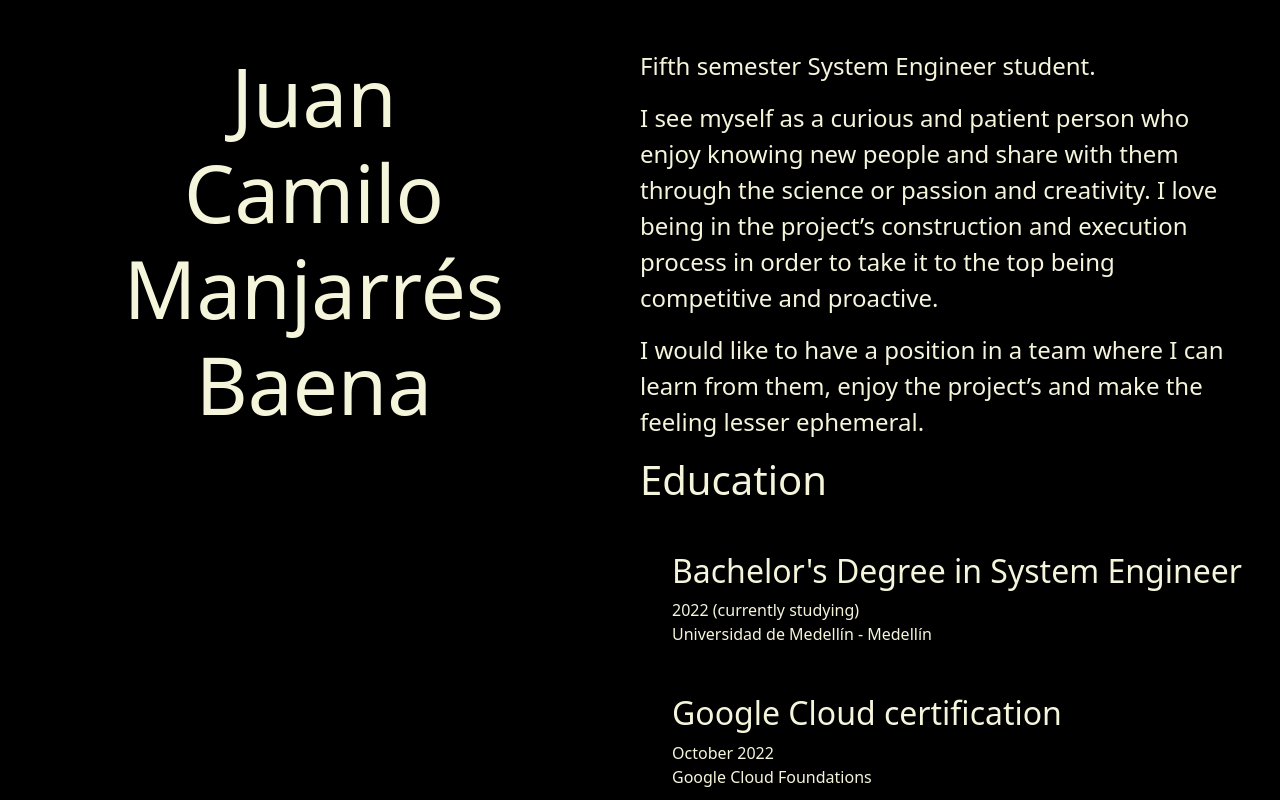
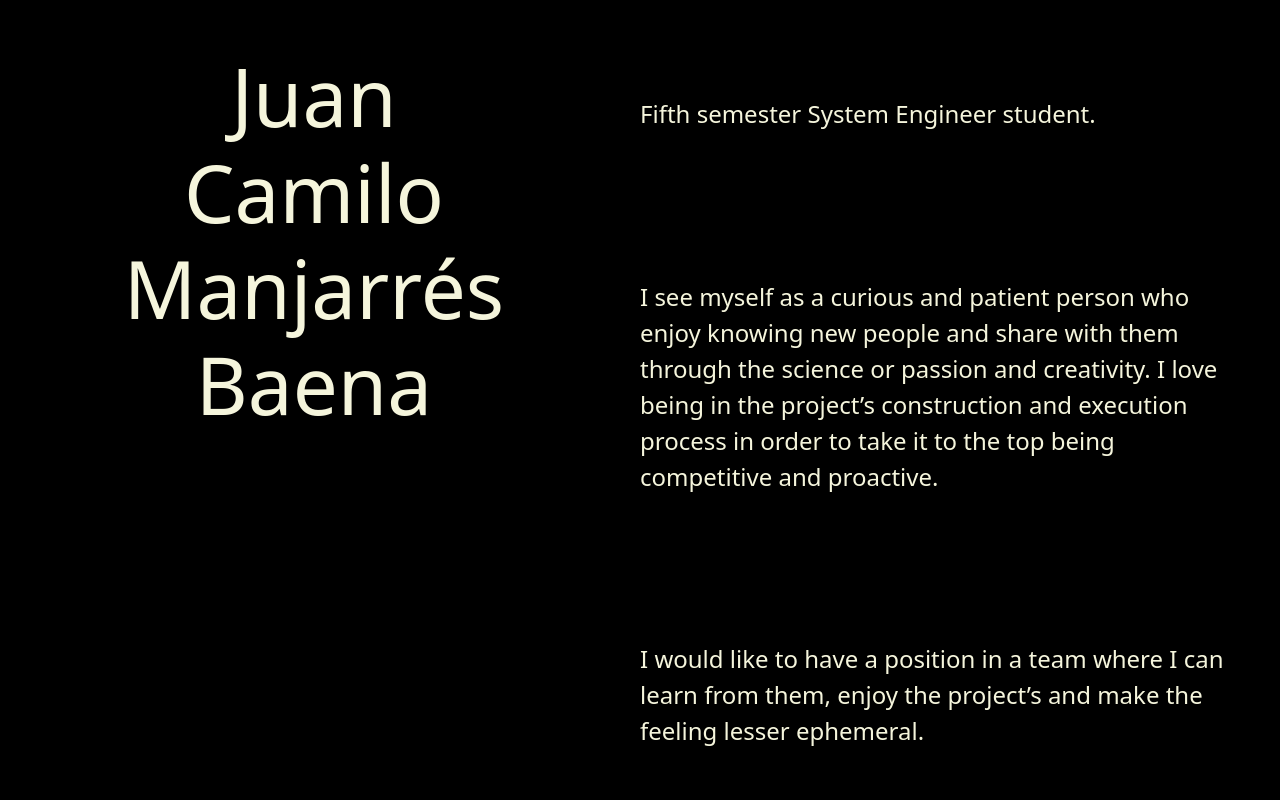
Before and after one commit to JuanCamiloMB/mypage, a React (Create React App) app: page /#/ in a window 1280 px wide. Shown: the top 800 px of the page. Built offline with nearby package versions, Linux system fonts and the light colour scheme.

Commit message:
animations added

```diff
--- a/src/pages/Me.css
+++ b/src/pages/Me.css
@@ -26,3 +26,47 @@ a{
 a:hover{
     color: rgb(160, 160, 160);
 }
+
+section{
+    min-height: 100vh;
+}
+
+.title-hidden{
+    opacity: 0;
+    filter: blur(5px);
+    transform: translateY(-50%);
+    transition: all 2s;
+}
+
+.visible{
+    opacity: 1;
+    filter: blur(0);
+    transform: translateX(0);
+}
+
+.hidden{
+    opacity: 0;
+    filter: blur(5px);
+    transform: translateX(-50%);
+    transition: all 1s;
+}
+
+/* @media(prefers-reduced-motion){
+    .hidden{
+        transition: none;
+    }
+} */
+
+.show{
+    opacity: 1;
+    filter: blur(0);
+    transform: translateX(0);
+}
+
+.fixed {
+    position: fixed;
+    height: 100%;
+    top: 0px;
+    left: 0px;
+    bottom: 0px;
+}
--- a/src/pages/Me.js
+++ b/src/pages/Me.js
@@ -1,21 +1,50 @@
-import React, {useState} from 'react';
+import React, {useEffect, useState} from 'react';
 import './Me.css'
 import { AiFillCaretDown, AiFillCaretRight } from 'react-icons/ai'
 
 const Me = () => {
+    useEffect(() => {
+        const observer = new IntersectionObserver((elements) => {
+            elements.forEach((element) => {
+                if (element.isIntersecting){
+                    element.target.classList.add('visible')
+                } else{
+                    element.target.classList.remove('visible')
+                }
+            })
+        })
+        const hiddenElement = document.querySelector('#name')
+        observer.observe(hiddenElement)
+    })
 
-    const [show, setShow] = useState(false)
+    useEffect(() => {
+    const observer = new IntersectionObserver((entries) => {
+        entries.forEach((entry) => {
+            if (entry.isIntersecting){
+                entry.target.classList.add('show');
+            }else{
+                entry.target.classList.remove('show');
+            }
+        });
+    });
+    const hiddenElements = document.querySelectorAll('.hidden');
+    hiddenElements.forEach((el) => observer.observe(el));
+    })
+
+
+    /* const [show, setShow] = useState(false) */
     return(
         <>
             <div id="MePage" className='container-fluid row my-5'>
-                <div id="side" className='col-md d-flex justify-content-center  display-1'>
-                    <div id="name" className='text-center mx-5 px-5'>Juan Camilo Manjarrés Baena</div>
+                <div id="side" className='col-md d-flex justify-content-center display-1'>
+                    <div id="name" className='text-center mx-5 px-5 title-hidden'>Juan Camilo Manjarrés Baena</div>
                 </div>
-                <div id="about" className='col-md fs-4'>
+                <div id="about" className='col-md fs-4 container my-5'>
+                    <section className='row hidden'>
                         <p>Fifth semester System Engineer student.</p>
                         <p>I see myself as a curious and patient person who enjoy knowing new people and share with them through the science or passion and creativity. I love being in the project’s construction and execution process in order to take it to the top being competitive and proactive.</p>
                         <p>I would like to have a position in a team where I can learn from them, enjoy the project’s and make the feeling lesser ephemeral.</p>
-
+                    </section>
                     {/* <h1>Working experience</h1>
                     <ul>
                         <li className='my-5'>
@@ -24,7 +53,7 @@ const Me = () => {
                             <div className='fs-6'>Develop a mobile app for students to reserve and desk app for owners to administrate the gym access.</div>
                         </li>
                     </ul> */}
-
+                    <section className='row hidden'>
                         <h1>Education</h1>
                         <ul>
                             <li className='my-5'>
@@ -46,25 +75,27 @@ const Me = () => {
                                 </div> */}
                             </li>
                         </ul>
-
+                    </section>
+                    <section className='row hidden'>
                         <h1>Get in touch</h1>
                         <ul>
                             <li className='fs-5 my-3'><a href='mailto:juancamilo.manjarres@gmail.com'>Email</a></li>
                             <li className='fs-5 my-3'><a href='https://www.linkedin.com/in/kmilomanjar/'>LinkedIn</a></li>
                         </ul>
+                    </section>
                 </div>
             </div>
         </>
     )
 };
 
-const ShowButton = ({icon, f}) => {
+/* const ShowButton = ({icon, f}) => {
     return(
         <div>
             <button onClick={f}>{icon}</button>
         </div>
     )
-    }
+    } */
 
 
 export default Me;
```
Lines whose indentation alone changed are shown as unchanged.
